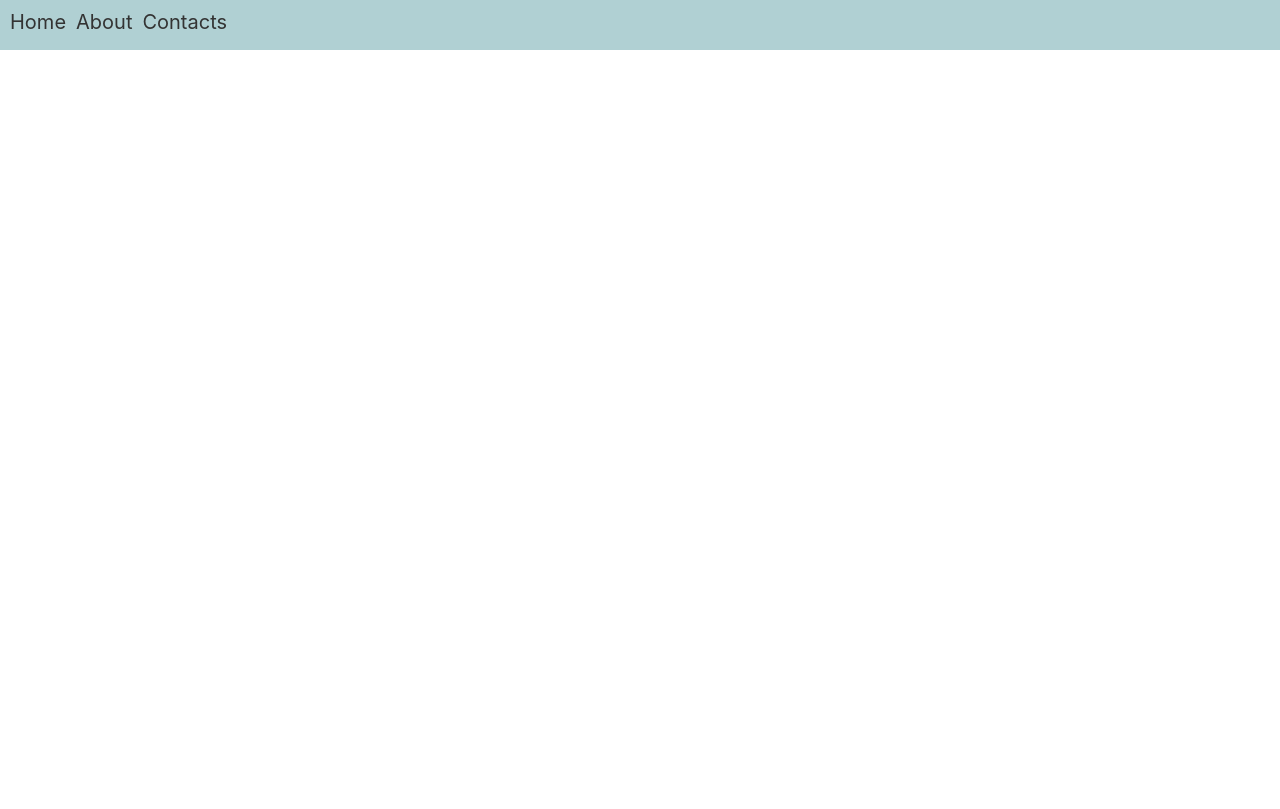
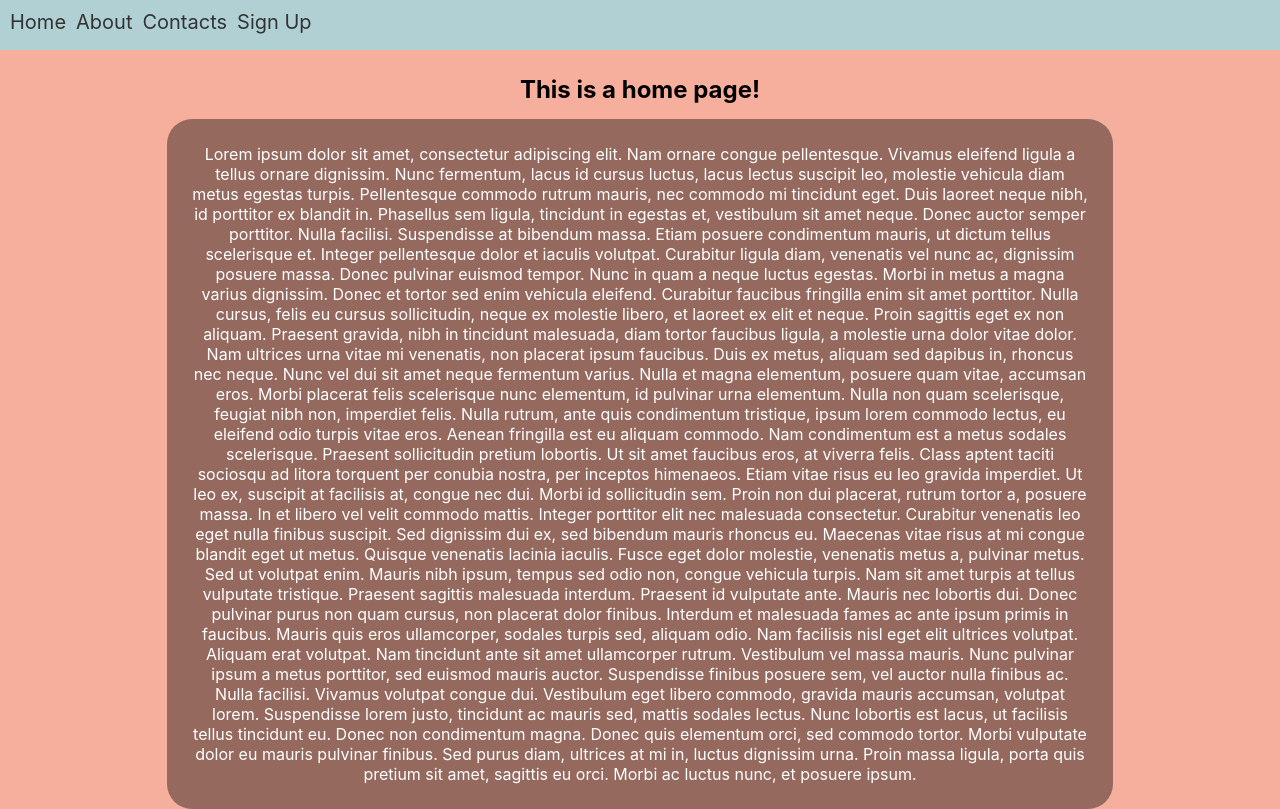
Before and after one commit to filonov-e/React-Multipage-Transition-Template, a React (Create React App) app: page /signup in a window 1280 px wide. Built offline with nearby package versions, Linux system fonts and the light colour scheme.

Commit message:
Signup button added

```diff
--- a/src/App.css
+++ b/src/App.css
@@ -7,12 +7,12 @@ header {
   padding-top: 25px;
 }
 
-.Home, .About, .Contacts {
+.Home, .About, .Contacts, .Signup {
   text-align: center;
   min-height: calc(100vh - 50px);
 }
 
-.Home-content, .About-content, .Contacts-content {
+.Home-content, .About-content, .Contacts-content, .Signup-content {
   color: white;
   background-color: rgba(0, 0, 0, 0.4);
   border-radius: 25px;
@@ -30,6 +30,10 @@ header {
 }
 
 .Contacts {
+  background-color: #F7AF9D;
+}
+
+.Signup {
   background-color: #F7AF9D;
 }
 
--- a/src/Container.js
+++ b/src/Container.js
@@ -7,6 +7,7 @@ import { TransitionGroup, CSSTransition } from "react-transition-group";
 import Home from './Home.js';
 import About from './About.js';
 import Contacts from './Contacts.js';
+import Signup from './Signup.js';
 
 class Container extends Component {
   render() {
@@ -23,6 +24,7 @@ class Container extends Component {
                 <Route exact path="/" component={ Home } />
                 <Route path="/about" component={ About } />
                 <Route path="/contacts" component={ Contacts } />
+                <Route path="/signup" component={ Signup } />
               </Switch>
             </section>
           </CSSTransition>
--- a/src/Header.js
+++ b/src/Header.js
@@ -16,6 +16,9 @@ class Header extends Component {
           <li>
             <Link to="/contacts">Contacts</Link>
           </li>
+          <li>
+            <Link to="/signup">Sign Up</Link>
+          </li>
         </ul>
       </div>
     );
--- /dev/null
+++ b/src/Signup.js
@@ -0,0 +1,26 @@
+import React, { Component } from 'react';
+
+class Signup extends Component {
+  render() {
+    return(
+      <div className="Signup">
+        <header>
+          <h1>This is a home page!</h1>
+        </header>
+        <div className="Signup-content">
+          Lorem ipsum dolor sit amet, consectetur adipiscing elit. Nam ornare congue pellentesque. Vivamus eleifend ligula a tellus ornare dignissim. Nunc fermentum, lacus id cursus luctus, lacus lectus suscipit leo, molestie vehicula diam metus egestas turpis. Pellentesque commodo rutrum mauris, nec commodo mi tincidunt eget. Duis laoreet neque nibh, id porttitor ex blandit in. Phasellus sem ligula, tincidunt in egestas et, vestibulum sit amet neque. Donec auctor semper porttitor. Nulla facilisi.
+
+          Suspendisse at bibendum massa. Etiam posuere condimentum mauris, ut dictum tellus scelerisque et. Integer pellentesque dolor et iaculis volutpat. Curabitur ligula diam, venenatis vel nunc ac, dignissim posuere massa. Donec pulvinar euismod tempor. Nunc in quam a neque luctus egestas. Morbi in metus a magna varius dignissim. Donec et tortor sed enim vehicula eleifend. Curabitur faucibus fringilla enim sit amet porttitor. Nulla cursus, felis eu cursus sollicitudin, neque ex molestie libero, et laoreet ex elit et neque. Proin sagittis eget ex non aliquam. Praesent gravida, nibh in tincidunt malesuada, diam tortor faucibus ligula, a molestie urna dolor vitae dolor. Nam ultrices urna vitae mi venenatis, non placerat ipsum faucibus. Duis ex metus, aliquam sed dapibus in, rhoncus nec neque. Nunc vel dui sit amet neque fermentum varius.
+
+          Nulla et magna elementum, posuere quam vitae, accumsan eros. Morbi placerat felis scelerisque nunc elementum, id pulvinar urna elementum. Nulla non quam scelerisque, feugiat nibh non, imperdiet felis. Nulla rutrum, ante quis condimentum tristique, ipsum lorem commodo lectus, eu eleifend odio turpis vitae eros. Aenean fringilla est eu aliquam commodo. Nam condimentum est a metus sodales scelerisque. Praesent sollicitudin pretium lobortis. Ut sit amet faucibus eros, at viverra felis. Class aptent taciti sociosqu ad litora torquent per conubia nostra, per inceptos himenaeos. Etiam vitae risus eu leo gravida imperdiet. Ut leo ex, suscipit at facilisis at, congue nec dui. Morbi id sollicitudin sem. Proin non dui placerat, rutrum tortor a, posuere massa. In et libero vel velit commodo mattis. Integer porttitor elit nec malesuada consectetur. Curabitur venenatis leo eget nulla finibus suscipit.
+
+          Sed dignissim dui ex, sed bibendum mauris rhoncus eu. Maecenas vitae risus at mi congue blandit eget ut metus. Quisque venenatis lacinia iaculis. Fusce eget dolor molestie, venenatis metus a, pulvinar metus. Sed ut volutpat enim. Mauris nibh ipsum, tempus sed odio non, congue vehicula turpis. Nam sit amet turpis at tellus vulputate tristique. Praesent sagittis malesuada interdum. Praesent id vulputate ante. Mauris nec lobortis dui. Donec pulvinar purus non quam cursus, non placerat dolor finibus. Interdum et malesuada fames ac ante ipsum primis in faucibus. Mauris quis eros ullamcorper, sodales turpis sed, aliquam odio. Nam facilisis nisl eget elit ultrices volutpat.
+
+          Aliquam erat volutpat. Nam tincidunt ante sit amet ullamcorper rutrum. Vestibulum vel massa mauris. Nunc pulvinar ipsum a metus porttitor, sed euismod mauris auctor. Suspendisse finibus posuere sem, vel auctor nulla finibus ac. Nulla facilisi. Vivamus volutpat congue dui. Vestibulum eget libero commodo, gravida mauris accumsan, volutpat lorem. Suspendisse lorem justo, tincidunt ac mauris sed, mattis sodales lectus. Nunc lobortis est lacus, ut facilisis tellus tincidunt eu. Donec non condimentum magna. Donec quis elementum orci, sed commodo tortor. Morbi vulputate dolor eu mauris pulvinar finibus. Sed purus diam, ultrices at mi in, luctus dignissim urna. Proin massa ligula, porta quis pretium sit amet, sagittis eu orci. Morbi ac luctus nunc, et posuere ipsum.
+        </div>
+      </div>
+    );
+  }
+}
+
+export default Signup;
```
